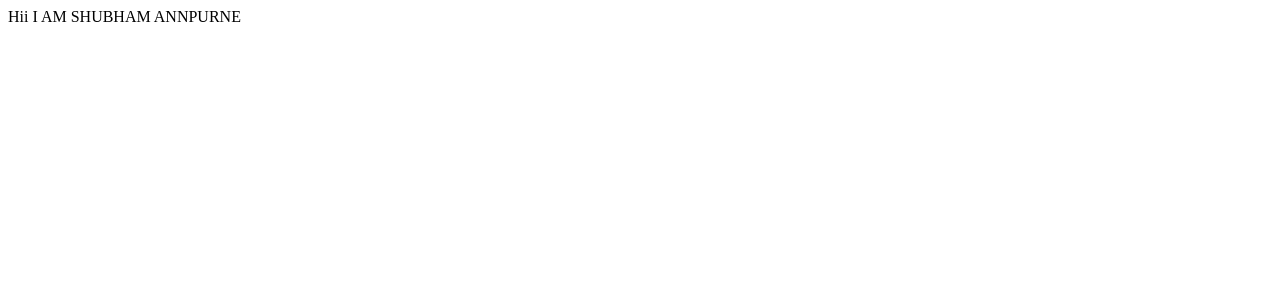
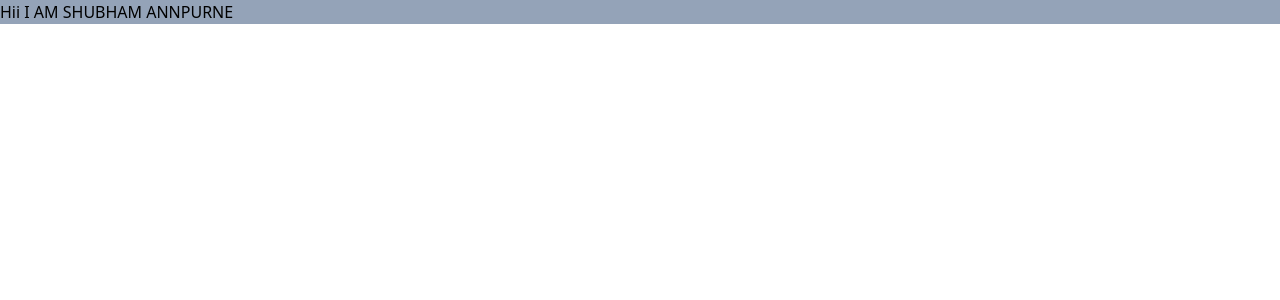
Before and after one commit to shubham111389/My-portfolio, a React (Create React App) app: page / in a window 1280 px wide. Shown: the top 300 px of the page. Built offline with nearby package versions, Linux system fonts and the light colour scheme.

Commit message:
Add the tailwind css to project

```diff
--- a/package.json
+++ b/package.json
@@ -34,5 +34,8 @@
       "last 1 firefox version",
       "last 1 safari version"
     ]
+  },
+  "devDependencies": {
+    "tailwindcss": "^3.3.3"
   }
 }
--- a/src/App.js
+++ b/src/App.js
@@ -2,7 +2,7 @@ import React from 'react'
 
 const App = () => {
   return (
-    <div> Hii I AM SHUBHAM ANNPURNE </div>
+    <div className='bg-slate-400'> Hii I AM SHUBHAM ANNPURNE </div>
   )
 }
 
--- a/src/index.css
+++ b/src/index.css
@@ -0,0 +1,3 @@
+@tailwind base;
+@tailwind components;
+@tailwind utilities;
--- /dev/null
+++ b/tailwind.config.js
@@ -0,0 +1,10 @@
+/** @type {import('tailwindcss').Config} */
+module.exports = {
+  content: [
+    "./src/**/*.{js,jsx,ts,tsx}",
+  ],
+  theme: {
+    extend: {},
+  },
+  plugins: [],
+}
```
Also changed, not shown: 1 other file (tests, documents, lock files or other folders).
